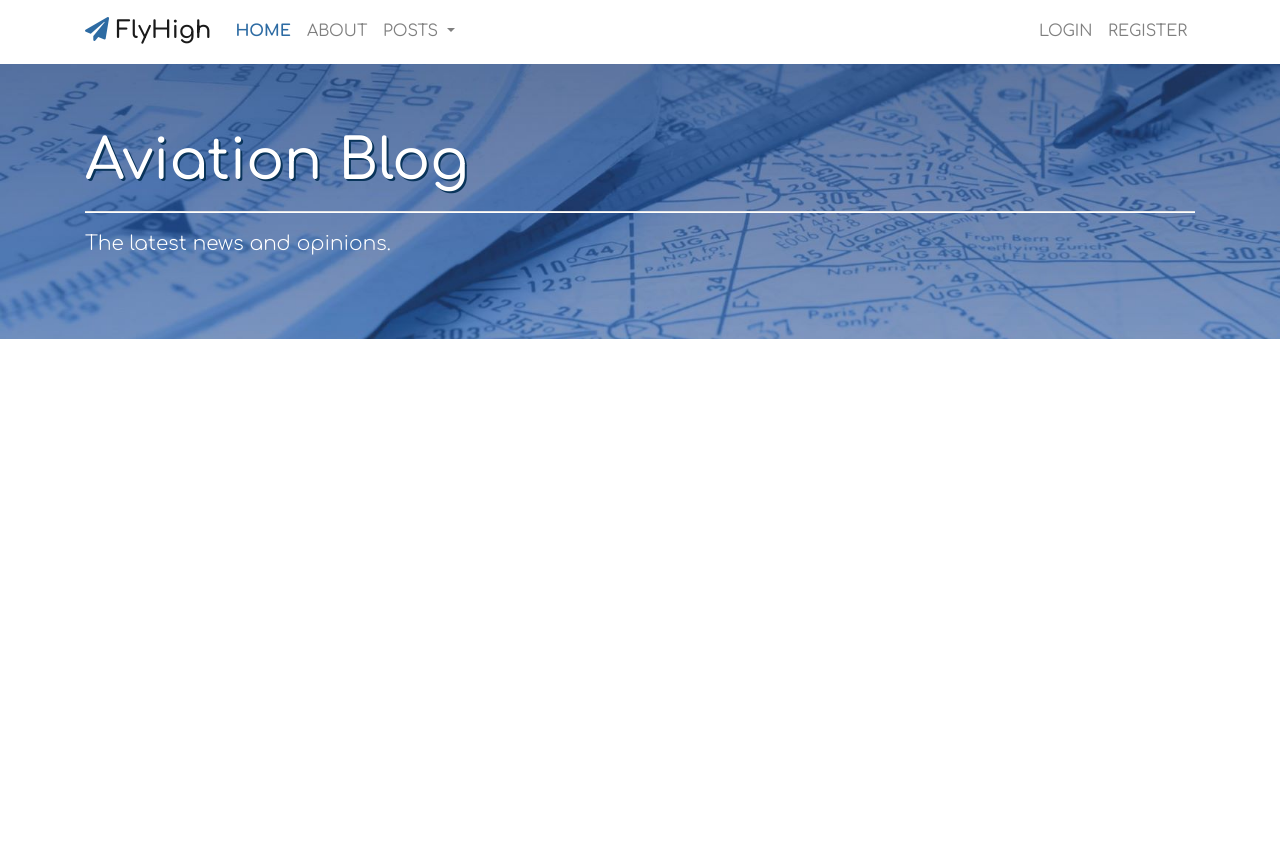
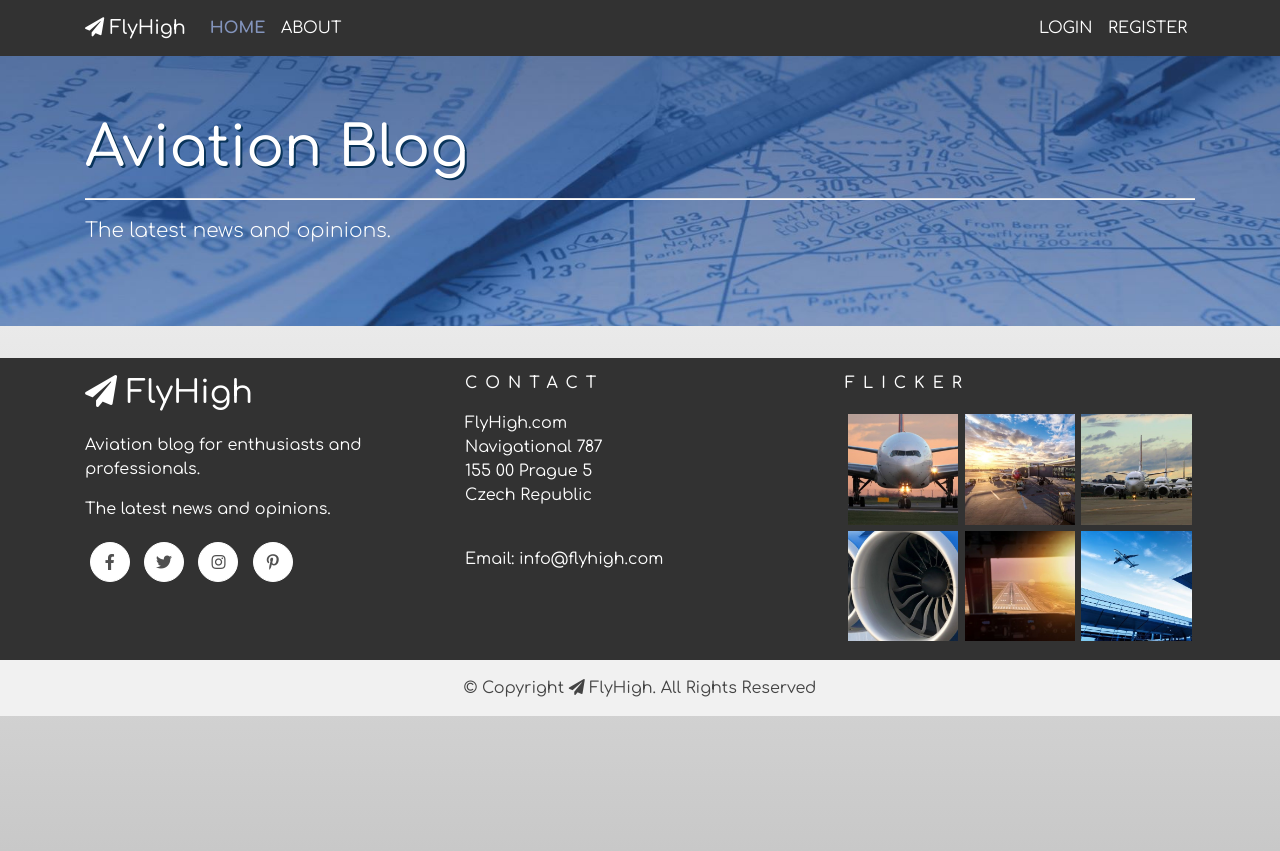
Before and after one commit to milan-stefanik/FlyHigh, a Flask app: page / in a window 1280 px wide. Before the commit the page ends 339 px from the top, so only its background shows below. Run offline with Flask 2, Linux system fonts and the light colour scheme; data that the repository does not hold is empty; some libraries are stand-ins or nearby versions.

Commit message:
Base template footer, color theme adjustment

```diff
--- a/flyhighblog/static/css/base-style.css
+++ b/flyhighblog/static/css/base-style.css
@@ -1,30 +1,42 @@
-@import url('https://fonts.googleapis.com/css2?family=Comfortaa:wght@300;400;500;600;700&display=swap');
+@import url("https://fonts.googleapis.com/css2?family=Comfortaa:wght@300;400;500;600;700&display=swap");
 
 /* -----------------------BODY--------------------------- */
 
 body {
-    font-family: 'Comfortaa', 'sans-serif';
-    margin-top: 4rem;
+  font-family: "Comfortaa", "sans-serif";
+  margin-top: 3.2rem;
+  background-image: linear-gradient(rgb(255, 255, 255), rgb(200, 200, 200));
+  min-height: 100vh;
 }
 
 /* -----------------------NAVBAR--------------------------- */
 
 .navbar {
-    background-color: white;
+  background-color: rgb(50, 50, 50);
 }
 
 .navbar-brand {
-    font-size: 1.5rem;
-    font-weight: 600;
+  font-size: 1.2rem;
+  font-weight: 500;
+  color: rgb(255, 255, 255) !important;
 }
 
 .logo {
-    color: rgb(45,107,163);
+  color: rgb(255, 255, 255);
 }
 
 .nav-item a {
-    font-family: 'Comfortaa', 'sans-serif' !important;
+  font-family: "Comfortaa", "sans-serif" !important;
   text-transform: uppercase !important;
+  font-size: 1rem !important;
+}
+
+.nav-item a:hover {
+  color: rgb(131, 148, 188) !important;
+}
+
+.nav-link-custom {
+  color: rgb(255,255,255);
 }
 
 .brand {
@@ -35,11 +47,14 @@ body {
   border: none !important;
 }
 
+.dropdown-menu a {
+  color: rgb(100, 100, 100) !important;
+}
 
 /* -----------------------HERO IMAGE--------------------------- */
 
 #hero-image {
- background: url('../img/hero-image.jpg') no-repeat center center;
+  background: url("../img/hero-image.jpg") no-repeat center center;
   background-size: cover;
   margin-top: 0;
   margin-bottom: 2rem;
@@ -60,3 +75,89 @@ body {
   background-color: white;
   height: 1px;
 }
+
+/* ---------------------------- Footer ------------------------------- */
+.footer-area {
+  padding: 1rem 0;
+  background: rgb(50, 50, 50);
+}
+
+.footer-head h4 {
+  color: rgb(255, 255, 255);
+  font-size: 1rem;
+  letter-spacing: 0.5rem;
+  padding-bottom: 0.6rem;
+  text-transform: uppercase;
+}
+
+.footer-head p {
+  color: rgb(255, 255, 255);
+}
+
+.footer-logo {
+  padding-bottom: 1.25rem;
+}
+
+.footer-logo h2 {
+  color: rgb(255, 255, 255);
+  padding: 0;
+  margin: 0;
+  font-size: 2rem;
+}
+
+.footer-icons ul li {
+  display: inline-block;
+}
+
+.footer-icons ul {
+  padding-inline-start: 0;
+}
+
+.footer-icons ul li a {
+  border: 1px solid rgb(255, 255, 255);
+  color: rgb(80, 80, 80);
+  background-color: rgb(255, 255, 255);
+  display: block;
+  font-size: 1rem;
+  height: 2.5rem;
+  width: 2.5rem;
+  line-height: 2.5rem;
+  margin-right: 0.3rem;
+  margin-left: 0.3rem;
+  margin-top: 0.3rem;
+  margin-bottom: 0.3rem;
+  text-align: center;
+  border-radius: 50%;
+}
+
+.footer-icons ul li a:hover {
+  background: rgb(131, 148, 188);
+  border: 1px solid rgb(131, 148, 188);
+  color: #fff;
+}
+
+.flicker-img > a {
+  float: left;
+  width: 33.33%;
+}
+
+.flicker-img img {
+  height: 100%;
+  width: 100%;
+  padding: 0.2rem;
+}
+
+.footer-content {
+  display: block;
+  overflow: hidden;
+}
+
+.footer-area-bottom {
+  background: #f1f1f1 none repeat scroll 0 0;
+  padding: 1rem 0;
+}
+
+.copyright > p {
+  margin-bottom: 0;
+  color: #444;
+}
--- a/flyhighblog/static/css/hover-effect.css
+++ b/flyhighblog/static/css/hover-effect.css
@@ -8,6 +8,7 @@
   box-shadow: 0 0 1px rgba(0, 0, 0, 0);
   position: relative;
   overflow: hidden;
+  color: rgb(255,255,255) !important;
 }
 .hvr-underline-from-left:before {
   content: "";
@@ -16,7 +17,7 @@
   left: 0;
   right: 100%;
   bottom: 0;
-  background: rgb(45,107,163);
+  background: rgb(131,148,188);
   height: 2px;
   -webkit-transition-property: right;
   transition-property: right;
@@ -30,6 +31,6 @@
 }
 
 .hvr-underline-from-left-active {
-    font-weight: 700;
-    color: rgb(45,107,163) !important;
+    color: rgb(131,148,188) !important;
+    font-weight: 700 !important;
 }
--- a/flyhighblog/static/css/index-style.css
+++ b/flyhighblog/static/css/index-style.css
@@ -2,26 +2,35 @@
 .post {
   margin-top: 2rem;
   margin-bottom: 2rem;
-    padding: 0.5rem;
+  padding: 1rem;
+  background-color: rgb(255, 255, 255);
+  border: 1px solid rgb(200, 200, 200);
+  border-radius: 5px;
 }
 
 .post h5 {
-    margin-top: 0.5rem;
-    margin-bottom: 0.5rem;
+  margin-top: 0.2rem;
+  margin-bottom: 0.2rem;
   text-transform: uppercase;
 }
 
 .post p {
+  margin-top: 0.2rem;
+  margin-bottom: 0.2rem;
+}
+
+.post a {
+  color: rgb(100,100,100) !important;
+}
+
+.post hr {
   margin-top: 0.5rem;
   margin-bottom: 0.5rem;
 }
 
-.post a {
-    color: rgb(45,107,163) !important;
-}
-
 .post a:hover {
   text-decoration: none;
+  color: #17a2b8 !important;
 }
 
 .date-author-line {
@@ -34,6 +43,11 @@
   -webkit-box-orient: vertical;
   overflow: hidden;
   text-overflow: ellipsis;
+  text-align: justify;
+}
+
+.post button {
+    margin-top: 1rem;
 }
 
 .wrapper {
--- a/flyhighblog/templates/base.html
+++ b/flyhighblog/templates/base.html
@@ -32,7 +32,7 @@
 <body>
     <!-- Header with Navbar -->
 	<header class="site-header">
-		<nav class="navbar fixed-top navbar-expand-lg navbar-light">
+		<nav class="navbar fixed-top navbar-expand-lg">
 			<div class="container">
 				<a class="navbar-brand"
 					href="{{ url_for('index') }}"><span class="logo"><i class="fas fa-paper-plane"></i></span>
@@ -44,44 +44,29 @@
 				<div class="collapse navbar-collapse" id="navbarTogglerDemo02">
 					<ul class="navbar-nav mr-auto mt-2 mt-lg-0">
 						<li class="nav-item">
-							<a class="nav-link {{ 'hvr-underline-from-left-active' if active_page == 'home' else 'hvr-underline-from-left' }}"
+							<a class="nav-link nav-link-custom {{ 'hvr-underline-from-left-active' if active_page == 'home' else 'hvr-underline-from-left' }}"
 								href="{{ url_for('index') }}">Home</a>
 						</li>
 						<li class="nav-item">
-							<a class="nav-link {{ 'hvr-underline-from-left-active' if active_page == 'about' else 'hvr-underline-from-left' }}"
+							<a class="nav-link nav-link-custom {{ 'hvr-underline-from-left-active' if active_page == 'about' else 'hvr-underline-from-left' }}"
 								href="{{ url_for('about') }}">About</a>
-						</li>
-						<li class="nav-item dropdown">
-							<a class="nav-link dropdown-toggle nav-link hvr-underline-from-left" href="#"
-								id="navbarDropdownMenuLink" role="button" data-toggle="dropdown" aria-haspopup="true"
-								aria-expanded="false">
-								Posts
-							</a>
-							<div class="dropdown-menu" aria-labelledby="navbarDropdownMenuLink">
-								<a class="dropdown-item nav-link"
-									href="#"><span class="hvr-underline-from-left">Item1</span></a>
-								<a class="dropdown-item nav-link"
-									href="#"><span class="hvr-underline-from-left">Item2</span></a>
-								<a class="dropdown-item nav-link"
-									href="#"><span class="hvr-underline-from-left">Item3</span></a>
-							</div>
 						</li>
 					</ul>
 					<ul class="navbar-nav mt-2 mt-lg-0">
 						<!-- Displaying links corresponding to user status (authenticated/logged out) -->
                         {% if 'user_id' in session %}
                             <li class="nav-item">
-                                <a class="nav-link {{ 'hvr-underline-from-left-active' if active_page == 'account' else 'hvr-underline-from-left' }}" href="{{ url_for('account') }}">Account</a>
+                                <a class="nav-link nav-link-custom {{ 'hvr-underline-from-left-active' if active_page == 'account' else 'hvr-underline-from-left' }}" href="{{ url_for('account') }}">Account</a>
                             </li>
                             <li class="nav-item">
-                                <a class="nav-link {{ 'hvr-underline-from-left' }}" href="{{ url_for('logout') }}">Logout</a>
+                                <a class="nav-link nav-link-custom {{ 'hvr-underline-from-left' }}" href="{{ url_for('logout') }}">Logout</a>
                             </li>
                         {% else %}
                             <li class="nav-item">
-                                <a class="nav-link {{ 'hvr-underline-from-left-active' if active_page == 'login' else 'hvr-underline-from-left' }}" href="{{ url_for('login') }}">Login</a>
+                                <a class="nav-link nav-link-custom {{ 'hvr-underline-from-left-active' if active_page == 'login' else 'hvr-underline-from-left' }}" href="{{ url_for('login') }}">Login</a>
                             </li>
                             <li class="nav-item">
-                                <a class="nav-link {{ 'hvr-underline-from-left-active' if active_page == 'register' else 'hvr-underline-from-left' }}" href="{{ url_for('register') }}">Register</a>
+                                <a class="nav-link nav-link-custom {{ 'hvr-underline-from-left-active' if active_page == 'register' else 'hvr-underline-from-left' }}" href="{{ url_for('register') }}">Register</a>
                             </li>
                         {% endif %}
 					</ul>
@@ -99,6 +84,7 @@
 		</div>
 	</div>
 
+    <!-- Main Content -->
 	<div class="container">
 		<div class="row">
 			<div class="col-12">
@@ -119,6 +105,89 @@
 		</div>
 	</div>
 
+      <!-- ======= Footer ======= -->
+  <footer>
+    <div class="footer-area">
+      <div class="container">
+        <div class="row">
+          <div class="col-md-4 col-sm-4 col-xs-12">
+            <div class="footer-content">
+              <div class="footer-head">
+                <div class="footer-logo">
+                  <h2><span><i class="fas fa-paper-plane"></i></span> FlyHigh</h2>
+                </div>
+
+                <p>Aviation blog for enthusiasts and professionals.</p>
+                <p>The latest news and opinions.</p>
+                <div class="footer-icons">
+                  <ul>
+                    <li>
+                      <a href="https://www.facebook.com/"><i class="fab fa-facebook-f"></i></a>
+                    </li>
+                    <li>
+                      <a href="https://twitter.com/"><i class="fab fa-twitter"></i></a>
+                    </li>
+                    <li>
+                      <a href="https://www.instagram.com/"><i class="fab fa-instagram"></i></a>
+                    </li>
+                    <li>
+                      <a href="https://www.pinterest.com/"><i class="fab fa-pinterest-p"></i></a>
+                    </li>
+                  </ul>
+                </div>
+              </div>
+            </div>
+          </div>
+          <!-- end single footer -->
+          <div class="col-md-4 col-sm-4 col-xs-12">
+            <div class="footer-content">
+              <div class="footer-head">
+                <h4>Contact</h4>
+                <p>FlyHigh.com<br>
+                Navigational 787<br>
+                155 00  Prague 5<br>
+                Czech Republic</p>
+                <br>
+                <p>Email: info@flyhigh.com</p>
+
+              </div>
+            </div>
+          </div>
+          <!-- end single footer -->
+          <div class="col-md-4 col-sm-4 col-xs-12">
+            <div class="footer-content">
+              <div class="footer-head">
+                <h4>Flicker</h4>
+                <div class="flicker-img">
+                  <a href="https://www.flickr.com/"><img src="{{ url_for('static', filename='img/flicker/1.jpg') }}" alt=""></a>
+                  <a href="https://www.flickr.com/"><img src="{{ url_for('static', filename='img/flicker/2.jpg') }}" alt=""></a>
+                  <a href="https://www.flickr.com/"><img src="{{ url_for('static', filename='img/flicker/3.jpg') }}" alt=""></a>
+                  <a href="https://www.flickr.com/"><img src="{{ url_for('static', filename='img/flicker/4.jpg') }}" alt=""></a>
+                  <a href="https://www.flickr.com/"><img src="{{ url_for('static', filename='img/flicker/5.jpg') }}" alt=""></a>
+                  <a href="https://www.flickr.com/"><img src="{{ url_for('static', filename='img/flicker/6.jpg') }}" alt=""></a>
+                </div>
+              </div>
+            </div>
+          </div>
+        </div>
+      </div>
+    </div>
+    <div class="footer-area-bottom">
+      <div class="container">
+        <div class="row">
+          <div class="col-md-12 col-sm-12 col-xs-12">
+            <div class="copyright text-center">
+              <p>
+                &copy; Copyright <span><i class="fas fa-paper-plane"></i></span> FlyHigh. All Rights Reserved
+              </p>
+            </div>
+
+          </div>
+        </div>
+      </div>
+    </div>
+  </footer><!-- End  Footer -->
+
 	<!-- Bootstrap JavaScript -->
 	<script type="text/javascript" src="https://code.jquery.com/jquery-3.5.1.slim.min.js"></script>
 	<script type="text/javascript" src="https://cdn.jsdelivr.net/npm/popper.js@1.16.0/dist/umd/popper.min.js"></script>
--- a/flyhighblog/templates/index.html
+++ b/flyhighblog/templates/index.html
@@ -7,28 +7,29 @@
 <div class="media post">
 	<div class="media-body">
 		<div class="row">
-			<div class="col-lg-9 col-12">
+			<div class="col-lg-8 col-12">
 				<div class="row">
 					<div class="col-12">
-						<h5><a class="hvr-underline-from-left" href="#">{{ post.title.title() }}</a></h5>
+						<h5><a href="#">{{ post.title.title() }}</a></h5>
 					</div>
 				</div>
 				<div class="row date-author-line">
 					<div class="col-sm-6 col-12">
-						<p><a class="text-muted hvr-underline-from-left" href="#">{{ post.author.title() }}</a></p>
+						<p><a href="#"><i class="fas fa-feather-alt"></i> {{ post.author.title() }}</a></p>
 					</div>
 					<div class="col-sm-6 col-12">
-						<p class="text-muted">{{ post.date_posted }}</p>
+						<p class="text-muted"><i class="far fa-calendar"></i> {{ post.date_posted }}</p>
 					</div>
 				</div>
+                <hr>
 				<div class="row">
 					<div class="col-12">
 						<p class = "content">{{ post.content.capitalize() }}</p>
-                        <p><a class="text-muted hvr-underline-from-left" href="#"><small>Read more &gt;</small></a></p>
+                        <button class="btn btn-info" href="#"><small>Read more</small></button>
 					</div>
 				</div>
 			</div>
-		    <div class="col-lg-3 col-12">
+		    <div class="col-lg-4 col-12">
 				<div class="wrapper">
 					<img src="{{url_for('static', filename='img/sample-image.jpg')}}" class="rounded" alt="article_image">
 				</div>
@@ -36,10 +37,6 @@
         </div>
 	</div>
 </div>
-<!-- Display Horizontal Rule after each post with the exception of the last post -->
-{% if loop.index < posts.count() %}
-    <hr>
-{% endif %}
 
 {% endfor %}
 {% endblock content %}
--- a/flyhighblog/templates/login.html
+++ b/flyhighblog/templates/login.html
@@ -44,7 +44,7 @@
             </fieldset>
             <!-- Login button -->
             <div class = "form-group">
-                {{ form.submit(class="btn btn-primary") }}
+                {{ form.submit(class="btn btn-info") }}
             </div>
             <!-- Forgotten password link -->
             <small class="test-muted">
--- a/flyhighblog/templates/register.html
+++ b/flyhighblog/templates/register.html
@@ -113,7 +113,7 @@
             </fieldset>
             <!-- Sign up button -->
             <div class = "form-group">
-                {{ form.submit(class="btn btn-primary") }}
+                {{ form.submit(class="btn btn-info") }}
             </div>
         </form>
     </div>
```
Also changed, not shown: flyhighblog/static/img/flicker/1.jpg (added), flyhighblog/static/img/flicker/2.jpg (added), flyhighblog/static/img/flicker/3.jpg (added), flyhighblog/static/img/flicker/4.jpg (added), flyhighblog/static/img/flicker/5.jpg (added), flyhighblog/static/img/flicker/6.jpg (added). Lines whose indentation alone changed are shown as unchanged.
